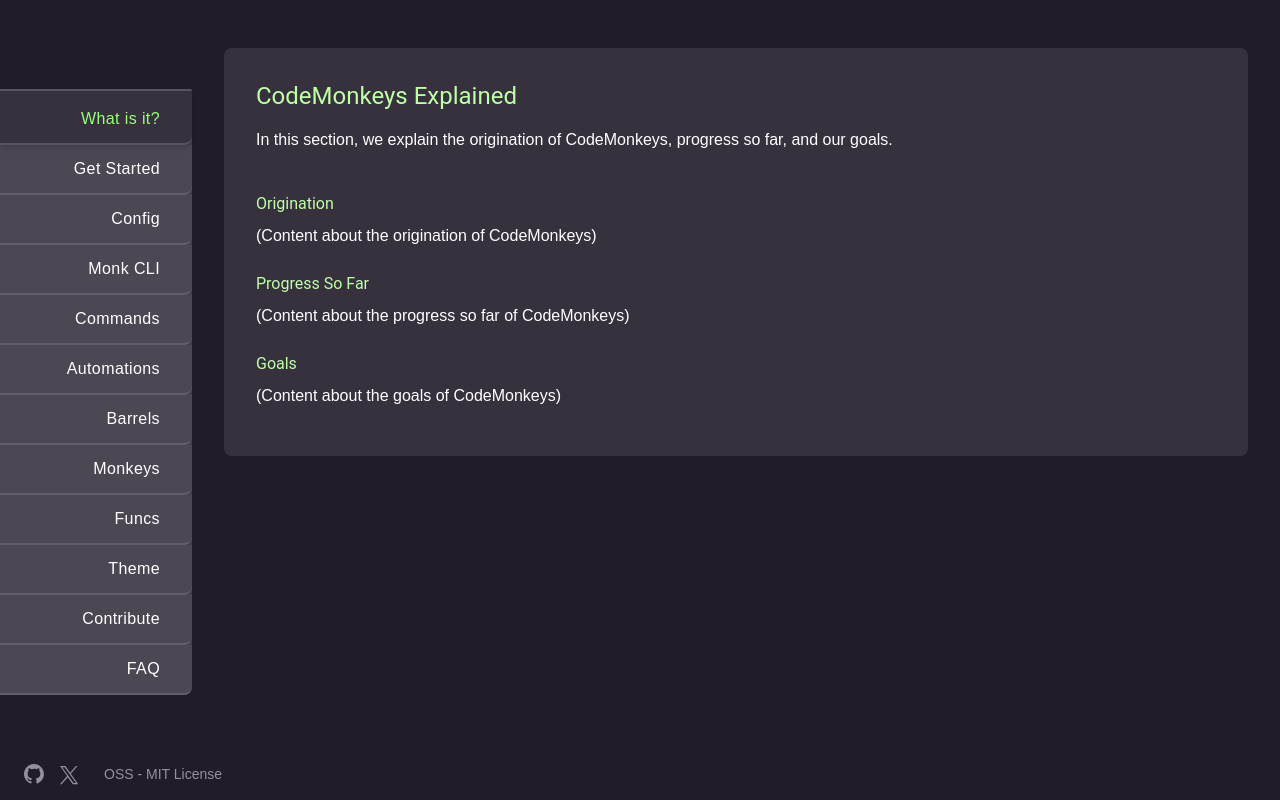
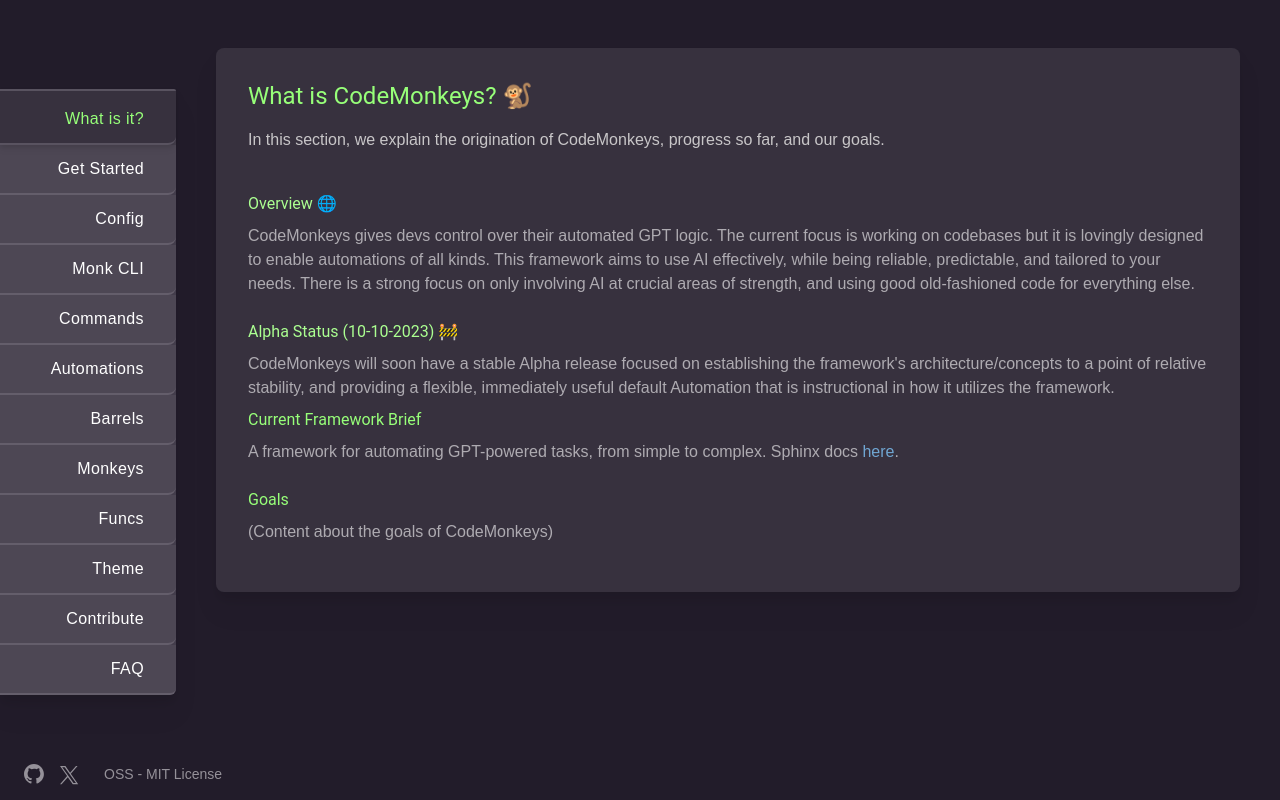
Before and after one commit to cooleydw494/codemonkeys-docs, a Vue app: page /codemonkeys-explained in a window 1280 px wide. Built offline with nearby package versions, Linux system fonts and the light colour scheme.

Commit message:
working on markdown

```diff
--- a/src/assets/main.scss
+++ b/src/assets/main.scss
@@ -12,7 +12,7 @@
 }
 
 h1, h2, h3, h4, h5, h6 {
-    @apply font-heading text-primary-600 text-heading;
+    @apply font-heading text-primary-400 text-heading;
 }
 
 #app {
@@ -28,9 +28,31 @@
         @apply hover:bg-quaternary hover:text-primary-400 transition-colors duration-200;
     }
 
-    .link {
+    .link, .md-content a {
         @apply inline-block;
-        @apply text-primary-400;
+        @apply text-tertiary;
         @apply hover:text-primary-200 transition-colors duration-200;
     }
+
+    .md-content {
+        h1, h2, h3, h4, h5, h6 {
+            @apply mt-4 text-primary-500;
+        }
+
+        pre {
+            @apply mt-4 mb-6;
+            code {
+
+                @apply p-2 bg-surface-300 text-surface-700 rounded-md text-sm;
+            }
+            code::after {
+                //content: "";
+            }
+        }
+
+        code {
+
+                @apply px-1 bg-surface-300 text-surface-700 rounded-sm text-sm;
+            }
+    }
 }
--- a/src/components/AppNav.vue
+++ b/src/components/AppNav.vue
@@ -81,12 +81,12 @@
   }
 
   nav {
-    @apply bg-surface-300 bg-opacity-80;
+    @apply bg-surface-300 bg-opacity-80 drop-shadow-xl;
     @apply z-50 md:relative;
 
     &.mobile-nav {
       @apply w-52 absolute top-0 z-40 mt-8 overflow-y-scroll;
-      @apply md:hidden flex flex-col rounded-2xl;
+      @apply md:hidden flex flex-col rounded-xl;
 
       .nav-item {
         @apply rounded-bl-xl text-center pr-0;
@@ -95,7 +95,7 @@
 
     &.desktop-nav {
       @apply hidden md:inline-block rounded-r-lg;
-      @apply w-48;
+      @apply w-44;
     }
   }
 
@@ -118,9 +118,9 @@
       @apply border-t-2;
     }
 
-    //&:last-child {
-    //  @apply border-b-0;
-    //}
+    &:last-child {
+      @apply rounded-br-md;
+    }
   }
 
 }
--- a/src/components/DocSection.vue
+++ b/src/components/DocSection.vue
@@ -16,6 +16,7 @@
 
 .section {
   @apply w-full max-w-5xl mb-8 p-8 bg-surface-200 rounded-lg;
+  @apply text-surface-700 drop-shadow-xl;
   margin: 0 auto;
 
   .title {
@@ -23,7 +24,7 @@
   }
 
   .introduction {
-      @apply mb-8;
+      @apply mb-8 text-surface-800;
   }
 }
 
--- a/src/components/MarkdownContent.vue
+++ b/src/components/MarkdownContent.vue
@@ -1,5 +1,5 @@
 <template>
-  <div v-html="parsedMarkdown"></div>
+  <div class="md-content" v-html="parsedMarkdown"></div>
 </template>
 
 <script>
--- a/src/pages/sections/WhatIs.vue
+++ b/src/pages/sections/WhatIs.vue
@@ -1,21 +1,23 @@
 <template>
   <doc-section>
-    <template #title>CodeMonkeys Explained</template>
+    <template #title>What is CodeMonkeys? 🐒</template>
     <template #introduction>
       In this section, we explain the origination of CodeMonkeys, progress so far, and our goals.
     </template>
 
-    <sub-section>
-      <template #title>Origination</template>
-      <template #content>
-        (Content about the origination of CodeMonkeys)
-      </template>
-    </sub-section>
+    <markdown-content markdown="
+## Overview 🌐
+
+CodeMonkeys gives devs control over their automated GPT logic. The current focus is working on codebases but it is lovingly designed to enable automations of all kinds. This framework aims to use AI effectively, while being reliable, predictable, and tailored to your needs. There is a strong focus on only involving AI at crucial areas of strength, and using good old-fashioned code for everything else.
+
+## Alpha Status (10-10-2023) 🚧
+CodeMonkeys will soon have a stable Alpha release focused on establishing the framework's architecture/concepts to a point of relative stability, and providing a flexible, immediately useful default Automation that is instructional in how it utilizes the framework.
+"/>
 
     <sub-section>
-      <template #title>Progress So Far</template>
+      <template #title>Current Framework Brief</template>
       <template #content>
-        (Content about the progress so far of CodeMonkeys)
+        <markdown-content markdown="A framework for automating GPT-powered tasks, from simple to complex. Sphinx docs [here](https://cooleydw494.github.io/codemonkeys)." />
       </template>
     </sub-section>
 
@@ -32,10 +34,11 @@
 <script>
 import DocSection from '../../components/DocSection.vue';
 import SubSection from "@/components/SubSection.vue";
+import MarkdownContent from "@/components/MarkdownContent.vue";
 
 export default {
   name: 'WhatIs',
-  components: { DocSection, SubSection }
+  components: {MarkdownContent, DocSection, SubSection },
 };
 </script>
 
--- a/tailwind.config.js
+++ b/tailwind.config.js
@@ -7,7 +7,7 @@
 
         'primary': '#f3eefc',
         'secondary': '#c9faeb',
-        'tertiary': '#a5ff58',
+        'tertiary': '#70a6d2',
         'quaternary': '#131111',
         'quinary': '#221c2a',
 
@@ -24,6 +24,8 @@
         'surface-400': '#645f6a',
         'surface-500': '#7c7781',
         'surface-600': '#959199',
+        'surface-700': '#aeabb1',
+        'surface-800': '#c8c6c8',
 
       },
       fontFamily: {
```
Also changed, not shown: src/assets/md/origin.md (added, +10 -0 lines), src/pages/sections/GettingStarted.vue (+29 -16 lines).
